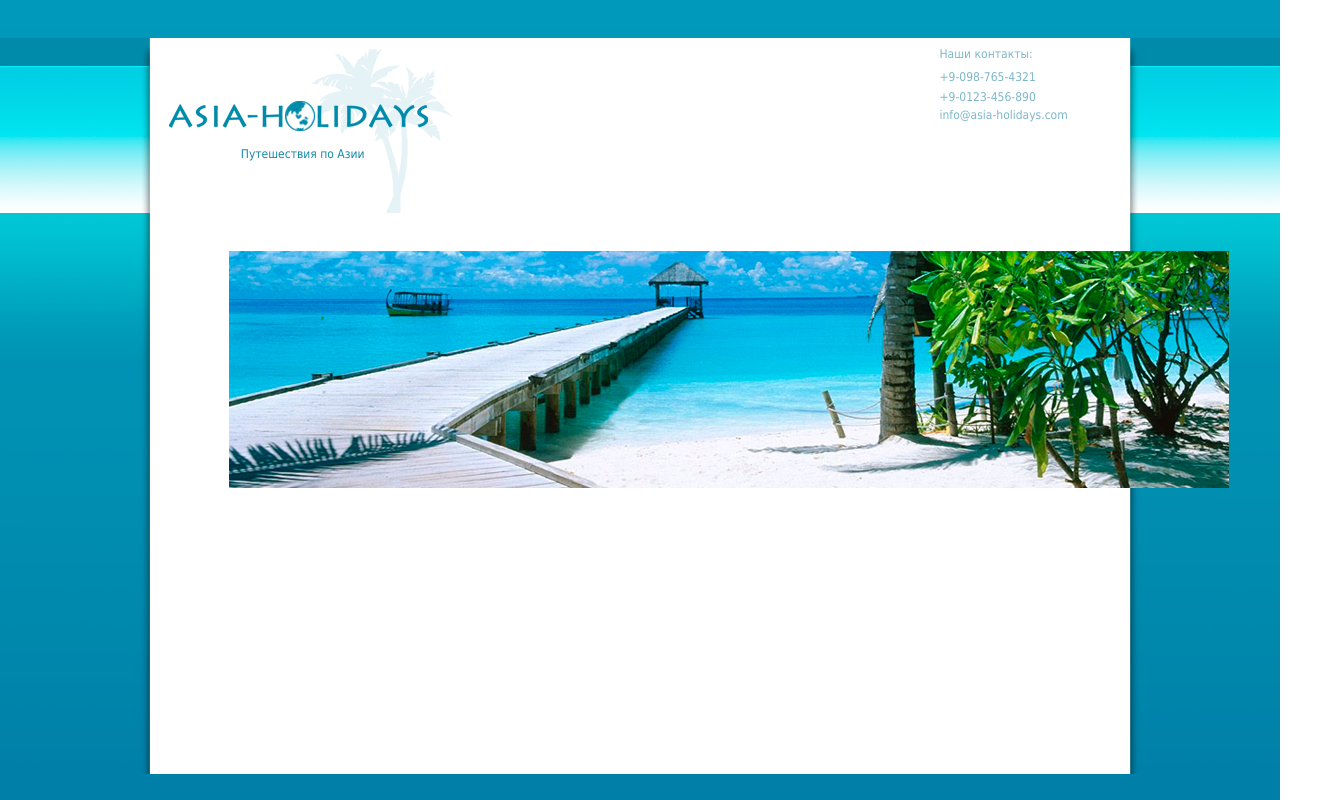
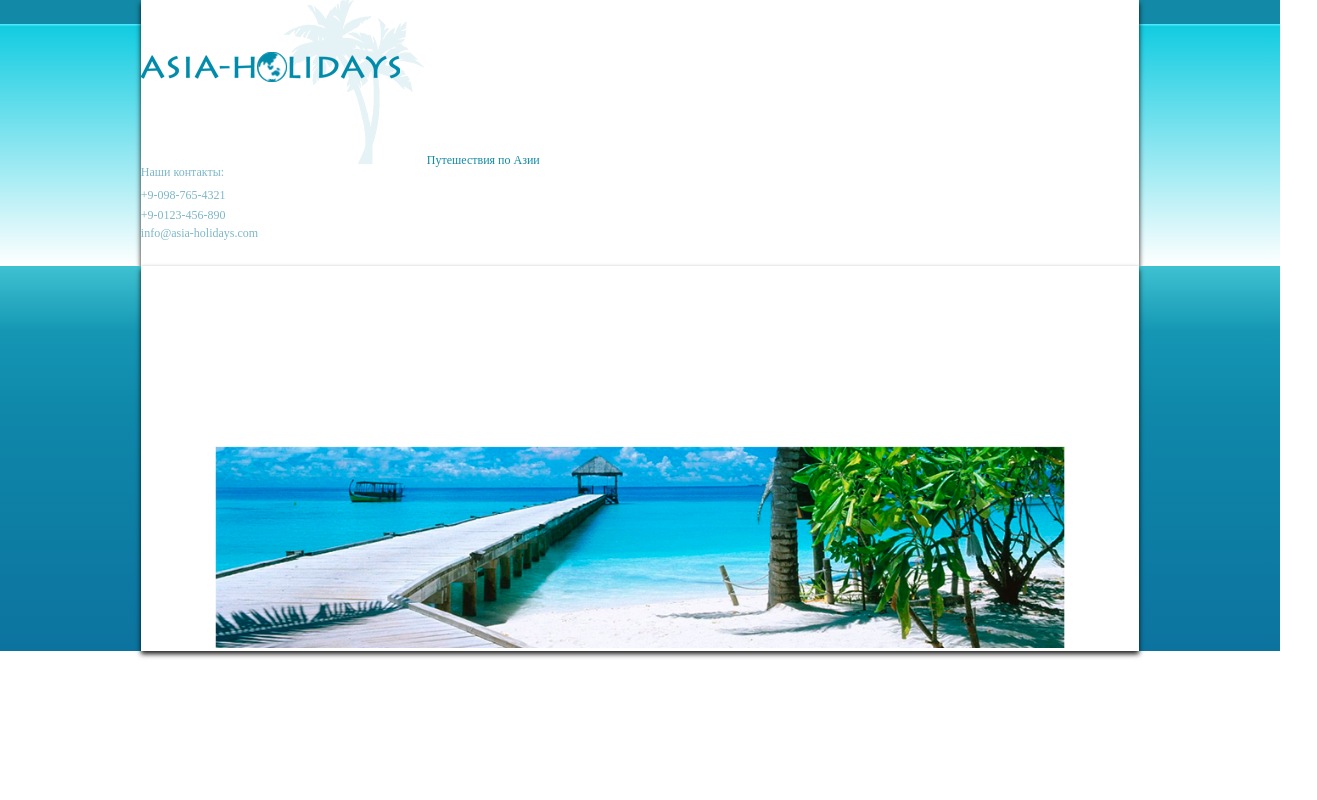
Before and after one commit to Yura-Alekseev/holidays-maldives, a plain HTML site: page index.html in a window 1280 px wide. Shown: the whole page, 1317 px wide, since content can reach past the window. Drawn offline with Linux system fonts and the light colour scheme.

Commit message:
added background

```diff
--- a/css/style.css
+++ b/css/style.css
@@ -1,36 +1,65 @@
-body {
-    font-family: Tahoma, sans-serif;
-    font-size: 11px;
+@import "reset.css";
 
-    background: url('../img/background.png') no-repeat;
-    background-size: 100%;
 
+
+.header-background {
+    /*
+    background: rgba(94,239,255,1);
+    background: -moz-linear-gradient(top, rgba(94,239,255,1) 0%, rgba(94,239,255,1) 0%, rgba(20,205,226,1) 1%, rgba(255,255,255,1) 100%);
+    background: -webkit-linear-gradient(top, rgba(94,239,255,1) 0%, rgba(94,239,255,1) 0%, rgba(20,205,226,1) 1%, rgba(255,255,255,1) 100%);
+    background: -o-linear-gradient(top, rgba(94,239,255,1) 0%, rgba(94,239,255,1) 0%, rgba(20,205,226,1) 1%, rgba(255,255,255,1) 100%);
+    background: -ms-linear-gradient(top, rgba(94,239,255,1) 0%, rgba(94,239,255,1) 0%, rgba(20,205,226,1) 1%, rgba(255,255,255,1) 100%);
+    background: linear-gradient(to bottom, rgba(94,239,255,1) 0%, rgba(94,239,255,1) 0%, rgba(20,205,226,1) 1%, rgba(255,255,255,1) 100%);
+    filter: progid:DXImageTransform.Microsoft.gradient( startColorstr='#5eefff', endColorstr='#ffffff', GradientType=0 );
+    */
+    background: rgba(18,137,167,1);
+    background: -moz-linear-gradient(top, rgba(18,137,167,1) 0%, rgba(18,137,167,1) 9%, rgba(94,239,255,1) 9%, rgba(19,204,225,1) 10%, rgba(255,255,255,1) 100%);
+    background: -webkit-linear-gradient(top, rgba(18,137,167,1) 0%, rgba(18,137,167,1) 9%, rgba(94,239,255,1) 9%, rgba(19,204,225,1) 10%, rgba(255,255,255,1) 100%);
+    background: -o-linear-gradient(top, rgba(18,137,167,1) 0%, rgba(18,137,167,1) 9%, rgba(94,239,255,1) 9%, rgba(19,204,225,1) 10%, rgba(255,255,255,1) 100%);
+    background: -ms-linear-gradient(top, rgba(18,137,167,1) 0%, rgba(18,137,167,1) 9%, rgba(94,239,255,1) 9%, rgba(19,204,225,1) 10%, rgba(255,255,255,1) 100%);
+    background: linear-gradient(to bottom, rgba(18,137,167,1) 0%, rgba(18,137,167,1) 9%, rgba(94,239,255,1) 9%, rgba(19,204,225,1) 10%, rgba(255,255,255,1) 100%);
+    filter: progid:DXImageTransform.Microsoft.gradient( startColorstr='#1289a7', endColorstr='#ffffff', GradientType=0 );
+}
+
+
+
+.main-background {
+    background: rgba(62,194,209,1);
+    background: -moz-linear-gradient(top, rgba(62,194,209,1) 0%, rgba(21,151,180,1) 17%, rgba(15,136,170,1) 37%, rgba(14,131,167,1) 51%, rgba(12,115,159,1) 100%);
+    background: -webkit-linear-gradient(top, rgba(62,194,209,1) 0%, rgba(21,151,180,1) 17%, rgba(15,136,170,1) 37%, rgba(14,131,167,1) 51%, rgba(12,115,159,1) 100%);
+    background: -o-linear-gradient(top, rgba(62,194,209,1) 0%, rgba(21,151,180,1) 17%, rgba(15,136,170,1) 37%, rgba(14,131,167,1) 51%, rgba(12,115,159,1) 100%);
+    background: -ms-linear-gradient(top, rgba(62,194,209,1) 0%, rgba(21,151,180,1) 17%, rgba(15,136,170,1) 37%, rgba(14,131,167,1) 51%, rgba(12,115,159,1) 100%);
+    background: linear-gradient(to bottom, rgba(62,194,209,1) 0%, rgba(21,151,180,1) 17%, rgba(15,136,170,1) 37%, rgba(14,131,167,1) 51%, rgba(12,115,159,1) 100%);
+    filter: progid:DXImageTransform.Microsoft.gradient( startColorstr='#3ec2d1', endColorstr='#0c739f', GradientType=0 );
 }
 
 .wrapper {
-    position: absolute;
-    margin: 3% 11% 2% 11%;
-    background: url('../img/white_main.png') no-repeat;
-    background-size: 100%;
-    width: 78%;
-    height: 92%;
+    background: #ffffff;
+    z-index: 100;
 
+    max-width: 78%;
+    margin: 0 auto;
+
+    -webkit-box-shadow: 0px 3px 5px 0px rgba(0,0,0,0.9);
+    -moz-box-shadow: 0px 3px 5px 0px rgba(0,0,0,0.9);
+    box-shadow: 0px 3px 5px 0px rgba(0,0,0,0.9);
 }
 
 header {
+
     color: #128aa7;
     font-size: 12px;
 }
 
 .palm {
-    position: absolute;
+
     z-index: 100;
     left: 28px;
     top: 11px;
 }
 
 .tagline {
-    position: absolute;
+
     justify-content: center;
     left: 100px;
     top: 110px;
@@ -42,7 +71,7 @@ header {
     width: 140px;
     height: 100px;
 
-    position: absolute;
+
     top: 10px;
     left: 80%;
 
@@ -66,5 +95,6 @@ header {
 }
 
 .beach {
+    width: 100%;
 
 }
--- a/index.html
+++ b/index.html
@@ -3,10 +3,11 @@
 <head>
     <meta charset="UTF-8">
     <title>Asia-holidays-Maldives</title>
-    <link rel="stylesheet" href="css/reset.css">
     <link rel="stylesheet" href="css/style.css">
 </head>
 <body>
+
+    <div class="header-background">
         <div class="wrapper">
         <header>
             <div class="logo">
@@ -22,10 +23,19 @@
             <span> info@asia-holidays.com</span>
 
         </div>
-
-        <img class="beach" src="img/photo.png" alt="beach">
         </header>
         </div>
     </div>
+
+<div class="main-background">
+    <div class="wrapper">
+           <img class="beach" src="img/photo.png" alt="beach">
+    </div>
+</div>
+
+
+
+
+
 </body>
 </html>
```
Lines whose indentation alone changed are shown as unchanged.
